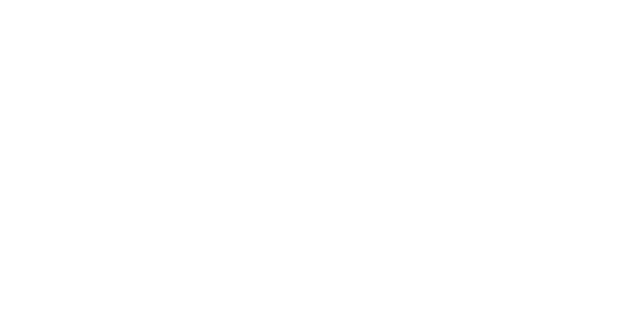
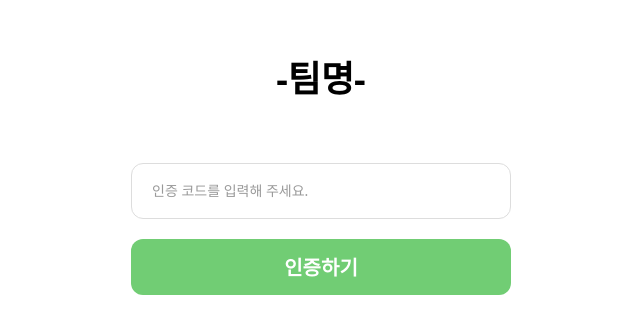
Before and after one commit to midas-challenge-web-team-2/midas-web-team-2-front, a React (Create React App) app: page /authorization in a window 1280 px wide. Before the commit this address had no page. Shown: the part 228-562 px from the top of the page, without its empty margins (319-959 px from the left). Built offline with nearby package versions, Linux system fonts and the light colour scheme.

Commit message:
chore: 설정

```diff
--- /dev/null
+++ b/src/pages/AuthCode.tsx
@@ -0,0 +1,55 @@
+import React, { ChangeEvent, FormEvent, useState } from "react";
+import styled from 'styled-components';
+import Button from '../components/common/Button';
+import Input from '../components/common/Input';
+import { theme } from '../styles/theme';
+
+const AuthCodePage: React.FC = () => {
+    const [authcode,setAuthcode] = useState('');
+
+    const onSubmit = (e:FormEvent<HTMLFormElement>) => {
+        e.preventDefault()
+    }
+    const onChange = (e:ChangeEvent<HTMLInputElement>) => {
+        setAuthcode(e.target.value)
+    }
+    const onClickAuthorization = () => {
+
+    }
+  return (
+    <_Wrapper>
+        <_Form onSubmit={onSubmit}>
+            <_Title>
+                -팀명-
+            </_Title>
+        <Input value={authcode} onChange={onChange} placeholder="인증 코드를 입력해 주세요."/>
+        <Button backgroundColor='#71CD74' onClick={onClickAuthorization}>인증하기</Button>
+        </_Form>
+    </_Wrapper>
+  );
+};
+
+export default AuthCodePage;
+
+const _Title = styled.h1`
+    font-size: 36px;
+    color: ${({theme}) => theme.color.gray9};
+    text-align: center;
+`
+
+const _Wrapper = styled.div`
+    width: 100vw;
+    height: 100vh;
+    display: flex;
+    align-items: center;
+    justify-content: center;
+`
+
+const _Form = styled.form`
+    > label {
+        margin-top: 60px;
+    }
+    > button {
+        margin-top: 20px;
+    }
+`
--- a/src/router.tsx
+++ b/src/router.tsx
@@ -1,7 +1,8 @@
-import { BrowserRouter, Routes } from 'react-router-dom';
-import { Route } from 'react-router';
-import MainPage from './pages/Main';
 import Login from './pages/Login';
+import { BrowserRouter, Routes } from "react-router-dom";
+import { Route } from "react-router";
+import MainPage from "./pages/Main";
+import AuthCodePage from "./pages/AuthCode";
 
 const Router = () => {
   return (
@@ -9,6 +10,7 @@
       <Routes>
         <Route path="/" element={<MainPage />} />
         <Route path="/login" element={<Login />} />
+        <Route path="/authorization" element={<AuthCodePage />} />
       </Routes>
     </BrowserRouter>
   );
```
Also changed, not shown: src/styles/StyledProvider.tsx (+6 -6 lines), 2 other files (tests, documents, lock files or other folders).
